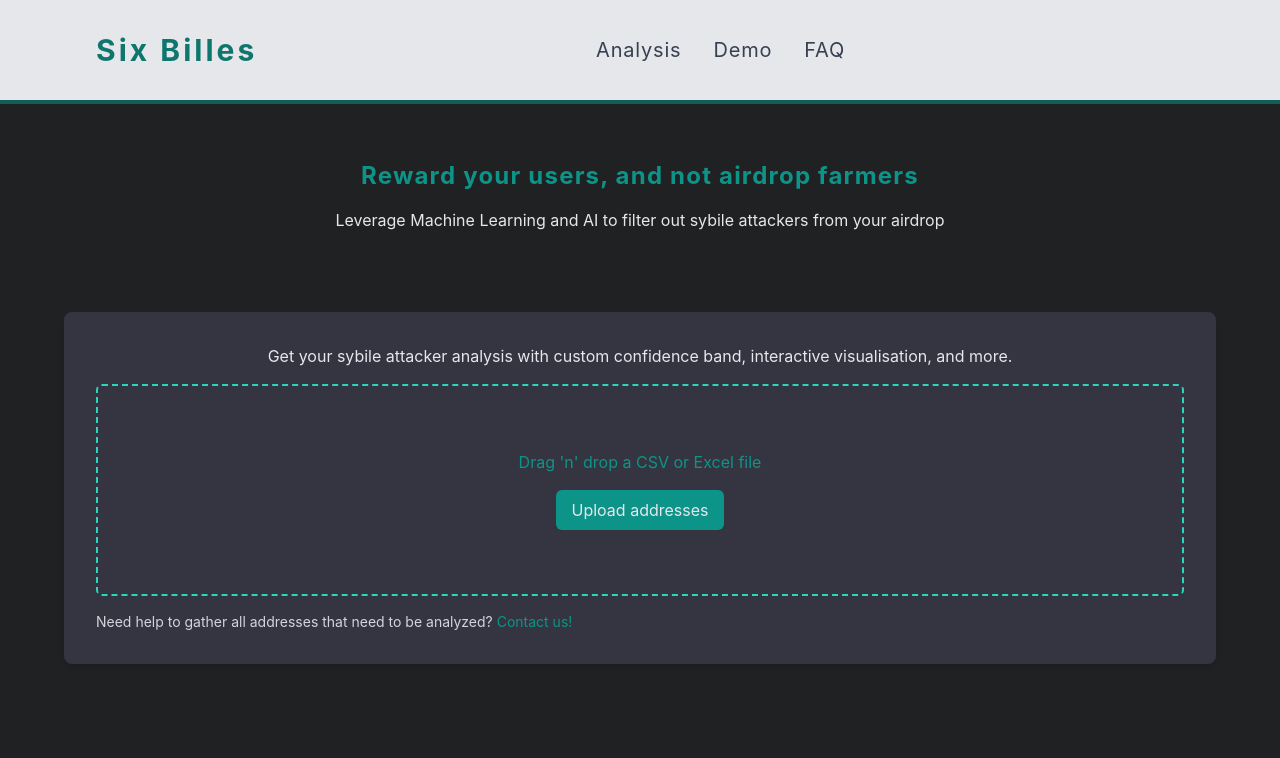
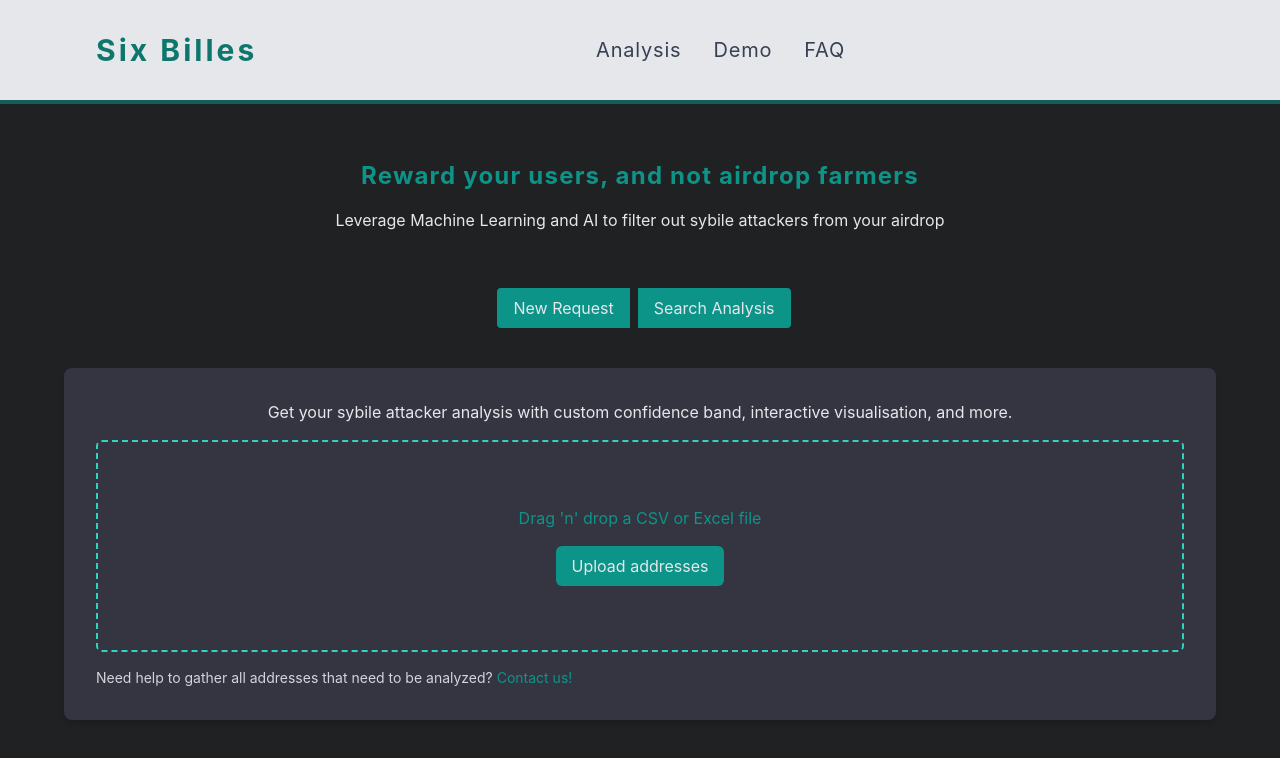
Before and after one commit to muhuuh/sybile, a React (Create React App) app: page / in a window 1280 px wide. Shown: the top 758 px of the page. Built offline with nearby package versions, Linux system fonts and the light colour scheme; no server answers.

Commit message:
added button to look for old research

```diff
--- a/src/components/Main/Analysis/AnalysisMain.js
+++ b/src/components/Main/Analysis/AnalysisMain.js
@@ -99,21 +99,13 @@ const AnalysisMain = () => {
 
         {/* Additional sections can be similarly detailed */}
       </div>
-      <button onClick={downloadAddressesAsCSV} className="button-class">
-        Download Addresses as CSV
+      <button
+        onClick={downloadAddressesAsCSV}
+        className="bg-teal-600 text-white px-4 py-2 mt-4 rounded hover:bg-teal-700 transition duration-300"
+      >
+        Download Sybile Addresses
       </button>
       <VisualMain />
-
-      <div className="mt-6">
-        <button
-          onClick={() => {
-            /* logic to download the full report as a PDF or document */
-          }}
-          className="bg-teal-600 text-white px-4 py-2 rounded hover:bg-teal-700 transition duration-300"
-        >
-          Download Full Report
-        </button>
-      </div>
     </div>
   );
 };
--- a/src/components/Main/Main.js
+++ b/src/components/Main/Main.js
@@ -5,13 +5,21 @@ import LoadingSpinner from "../UI/LoadingSpinner";
 import supabase from "../../Supabase/supabase";
 import { useDispatch } from "react-redux";
 import { paymentActions } from "../store/payment-slice";
+import {
+  fetchAddressAnalysis,
+  fetchDataAnalysis,
+  fetchNetworkAnalysis,
+} from "../store/visuals-slice";
 
 function Main() {
   const [isUploading, setIsUploading] = useState(false);
   const [errorMessage, setErrorMessage] = useState("");
+  const [requestId, setRequestId] = useState("");
+  const [newRequest, setNewRequest] = useState(true);
   const dispatch = useDispatch();
   const navigate = useNavigate();
 
+  //---------------handle file drop from user----------
   const onDrop = useCallback(
     async (acceptedFiles) => {
       const file = acceptedFiles[0];
@@ -69,19 +77,25 @@ function Main() {
     [navigate]
   );
 
-  /*          //simulate a successful upload, remove afterwards
-          setTimeout(() => {
-            setIsUploading(false);
-            console.log(formData.get("file"));
-            navigate("/main/payment");
-          }, 1500);
-          */
-
   const { getRootProps, getInputProps, isDragActive } = useDropzone({
     onDrop,
     accept:
       ".csv, application/vnd.openxmlformats-officedocument.spreadsheetml.sheet",
   });
+
+  //--------------handle search with request id -----------
+
+  const handleFetchAnalysis = async () => {
+    if (requestId) {
+      await Promise.all([
+        dispatch(fetchNetworkAnalysis(requestId)),
+        dispatch(fetchDataAnalysis(requestId)),
+        dispatch(fetchAddressAnalysis(requestId)),
+      ]);
+      navigate("/main/analysis");
+    }
+  };
+
   return (
     <main className="min-h-screen p-8  bg-darkBgGray">
       <div className="text-center mt-6">
@@ -93,7 +107,27 @@ function Main() {
           your airdrop
         </p>
       </div>
-      <section className="max-w-6xl mx-auto bg-lightBgGray rounded-lg shadow-md p-8 mt-20">
+      <div className="text-center mt-14">
+        <button
+          onClick={() => {
+            setNewRequest(true);
+          }}
+          className="bg-teal-600 text-gray-200 px-4 py-2 rounded-l ml-2 hover:bg-teal-700 transition duration-200"
+        >
+          New Request
+        </button>
+        <button
+          onClick={() => {
+            setNewRequest(false);
+          }}
+          className="bg-teal-600 text-gray-200 px-4 py-2 rounded-r ml-2 hover:bg-teal-700 transition duration-200"
+        >
+          Search Analysis
+        </button>
+      </div>
+
+      {newRequest && (
+        <section className="max-w-6xl mx-auto bg-lightBgGray rounded-lg shadow-md p-8 mt-10">
           <p className="text-center pb-4 px-24 text-gray-200">
             Get your sybile attacker analysis with custom confidence band,
             interactive visualisation, and more.
@@ -135,6 +169,24 @@ function Main() {
             </a>
           </p>
         </section>
+      )}
+      {!newRequest && (
+        <div className="mt-10 text-center">
+          <input
+            type="text"
+            value={requestId}
+            onChange={(e) => setRequestId(e.target.value)}
+            placeholder="Enter request ID"
+            className="text-black p-2 rounded-l"
+          />
+          <button
+            onClick={handleFetchAnalysis}
+            className="bg-teal-600 text-gray-200 px-4 py-2 rounded-r ml-2 hover:bg-teal-700 transition duration-200"
+          >
+            Fetch Analysis
+          </button>
+        </div>
+      )}
     </main>
   );
 }
```
Lines whose indentation alone changed are shown as unchanged.
